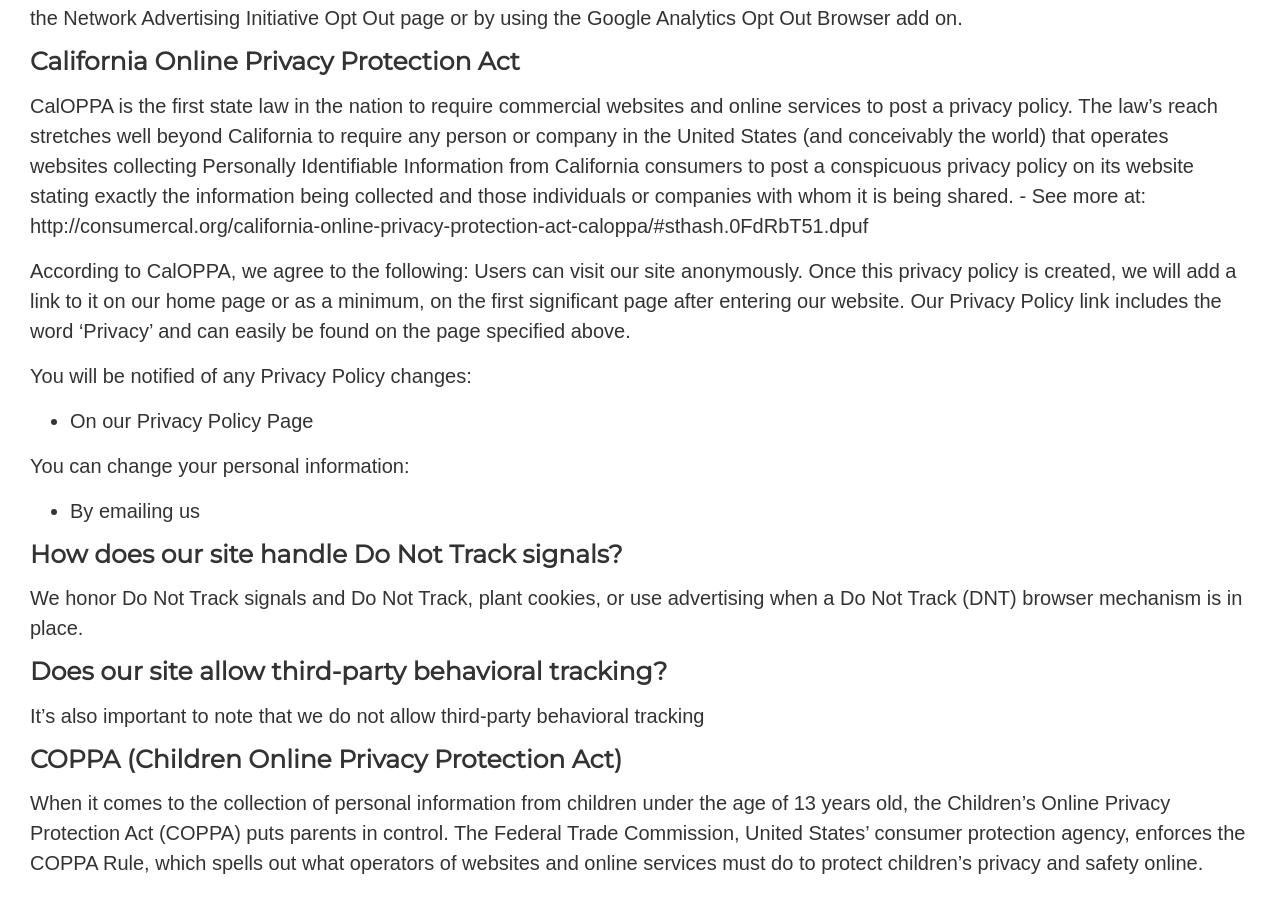
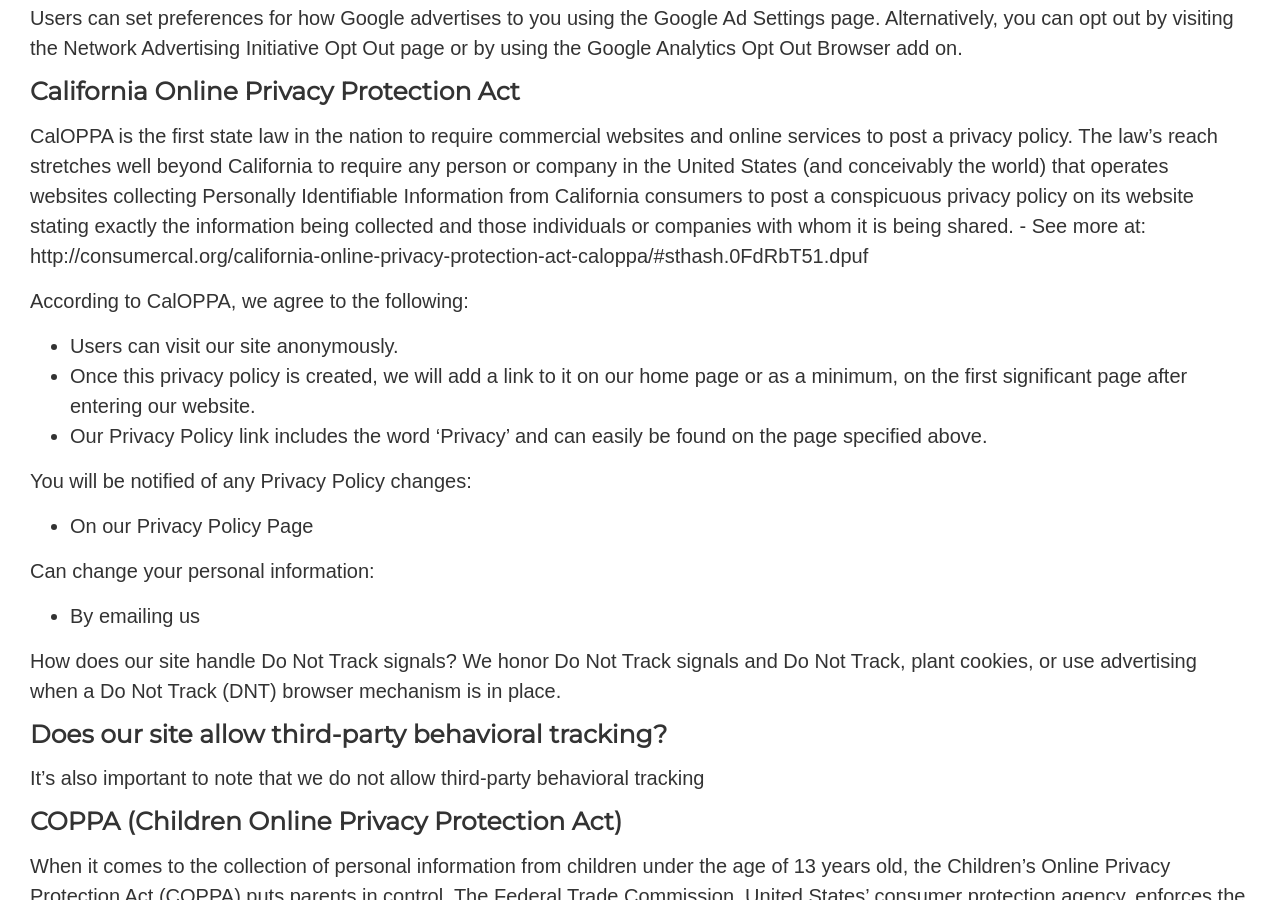
Before and after one commit to dullesjustice/site, a Jekyll site: the page built from privacy.md, in a window 1280 px wide and 900 px high, scrolled down 2347 px. Built offline with Jekyll 4.4.1, drawn with Linux system fonts in a browser that asks for light colours; some web fonts are replaced; some of the changed text lies outside the part shown.

Commit message:
Update privacy copy

```diff
--- a/privacy.md
+++ b/privacy.md
@@ -63,7 +63,7 @@ Google, as a third-party vendor, uses cookies to serve ads on our site. Google's
 
 We have implemented the following:
 
- - Demographics and Interests Reporting
+- Demographics and Interests Reporting
 
 We, along with third-party vendors such as Google use first-party cookies (such as the Google Analytics cookies) and third-party cookies (such as the DoubleClick cookie) or other third-party identifiers together to compile data regarding user interactions with ad impressions and other ad service functions as they relate to our website.
 
@@ -76,18 +76,20 @@ Users can set preferences for how Google advertises to you using the Google Ad S
 CalOPPA is the first state law in the nation to require commercial websites and online services to post a privacy policy. The law's reach stretches well beyond California to require any person or company in the United States (and conceivably the world) that operates websites collecting Personally Identifiable Information from California consumers to post a conspicuous privacy policy on its website stating exactly the information being collected and those individuals or companies with whom it is being shared. - See more at: http://consumercal.org/california-online-privacy-protection-act-caloppa/#sthash.0FdRbT51.dpuf
 
 According to CalOPPA, we agree to the following:
-Users can visit our site anonymously.
-Once this privacy policy is created, we will add a link to it on our home page or as a minimum, on the first significant page after entering our website.
-Our Privacy Policy link includes the word 'Privacy' and can easily be found on the page specified above.
+
+- Users can visit our site anonymously.
+- Once this privacy policy is created, we will add a link to it on our home page or as a minimum, on the first significant page after entering our website.
+- Our Privacy Policy link includes the word 'Privacy' and can easily be found on the page specified above.
 
 You will be notified of any Privacy Policy changes:
- - On our Privacy Policy Page
 
-You can change your personal information:
- - By emailing us
+- On our Privacy Policy Page
 
-#### How does our site handle Do Not Track signals?
+Can change your personal information:
 
+- By emailing us
+
+How does our site handle Do Not Track signals?
 We honor Do Not Track signals and Do Not Track, plant cookies, or use advertising when a Do Not Track (DNT) browser mechanism is in place.
 
 #### Does our site allow third-party behavioral tracking?
@@ -100,7 +102,7 @@ When it comes to the collection of personal information from children under the
 
 We do not specifically market to children under the age of 13 years old.
 
-Fair Information Practices
+#### Fair Information Practices
 
 The Fair Information Practices Principles form the backbone of privacy law in the United States and the concepts they include have played a significant role in the development of data protection laws around the globe. Understanding the Fair Information Practice Principles and how they should be implemented is critical to comply with the various privacy laws that protect personal information.
 
```
Also changed, not shown: other parts of privacy.md (+15 -12 lines).
